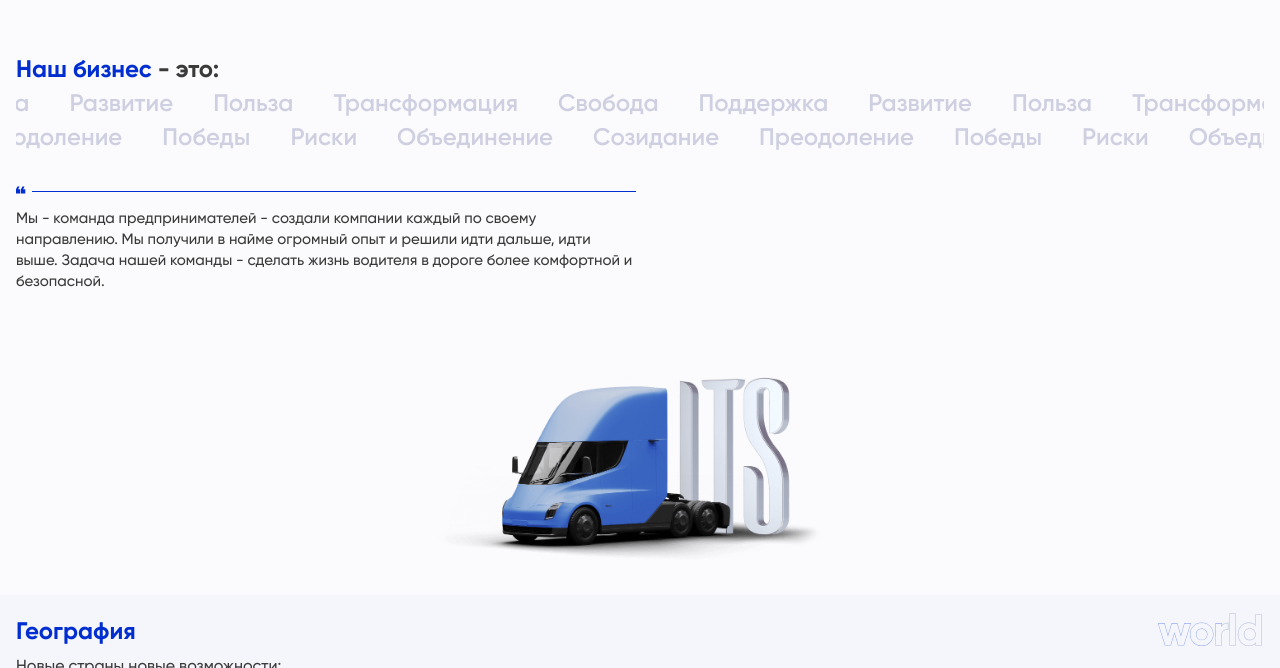
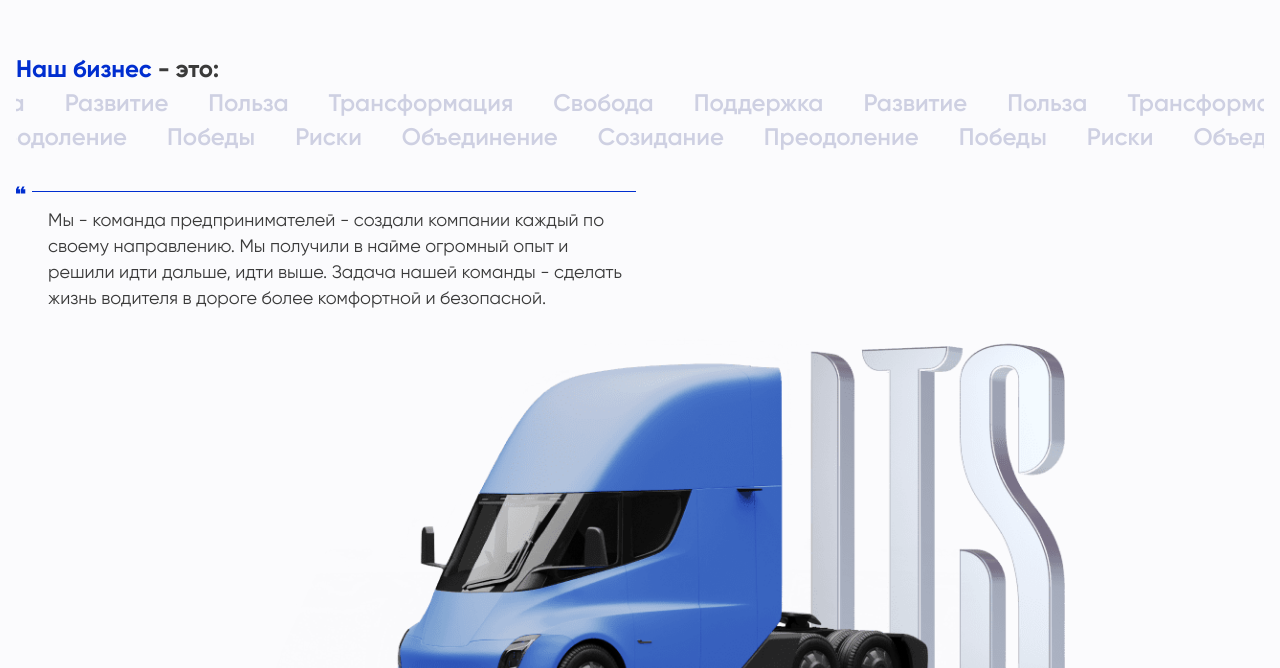
Before and after one commit to vademich/landing-its, an Angular app: page / in a window 1280 px wide. Shown: the part 732-1400 px from the top of the page. Built offline with nearby package versions, Linux system fonts and the light colour scheme.

Commit message:
car правки

```diff
--- a/src/app/components/truck/truck.component.html
+++ b/src/app/components/truck/truck.component.html
@@ -62,7 +62,7 @@
         </div>
     </div>
 </div>
-<div class="screen">
+<div class="screen" style="padding-top: 0;">
     <div class="car-wrap">
         <div class="car mobile"></div>
         <div class="car monitor" id="truck"><div class="light" id="light"></div></div>
--- a/src/app/components/truck/truck.component.less
+++ b/src/app/components/truck/truck.component.less
@@ -8,7 +8,6 @@
     padding: 0 16px;
     max-width: 1328px;
     width: calc(100% - 32px);
-    padding-bottom: 32px;
 }
 .title {
     font-family: Gilroy;
@@ -59,14 +58,32 @@
     margin-left: -16px;
 }
 .car {
-    width: 442px;
-    height: 231px;
+    width: 80vw;
+    height: calc(80vw/1.91);
     min-width: 442px;
     min-height: 231px;
+    max-width: 1030px;
+    max-height: 537px;
     background-image: url(../../../assets/images/truck/truck.png);
     background-size: contain;
     background-repeat: no-repeat;
-    background-position: calc(50% - 4px);
+    @media (max-width: 1023px) {
+        background-position: center;
+    }
+    @media (min-width: 1024px) {
+        background-position: 310%;
+    }
+}
+
+@media (min-width: 800px) {
+    .text {
+        margin-left: 32px;
+        font-size: 18px;
+        font-weight: 400;
+        line-height: 26px;
+        letter-spacing: 0em;
+        text-align: left;
+    }
 }
 
 @media (max-width: 1439px) {
@@ -94,14 +111,6 @@
     .commas::after {
         margin-left: 32px;
     }
-    .text {
-        margin-left: 32px;
-        font-size: 18px;
-        font-weight: 400;
-        line-height: 26px;
-        letter-spacing: 0em;
-        text-align: left;
-    }
     .word {
         font-size: 48px;
         line-height: 50px;
@@ -116,7 +125,7 @@
     .car {
         width: 1030px;
         height: 537px;
-        background-position: 300px;
+        background-position: 310%;
         transition-duration: 0.7s;
     }
     .light {
@@ -125,7 +134,7 @@
         background-image: url(../../../assets/images/truck/light.png);
         background-size: 45%;
         background-repeat: no-repeat;
-        background-position: 300px 175px;
+        background-position: 310% 175px;
         opacity: 0;
         transition-duration: 0.7s;
     }
```
